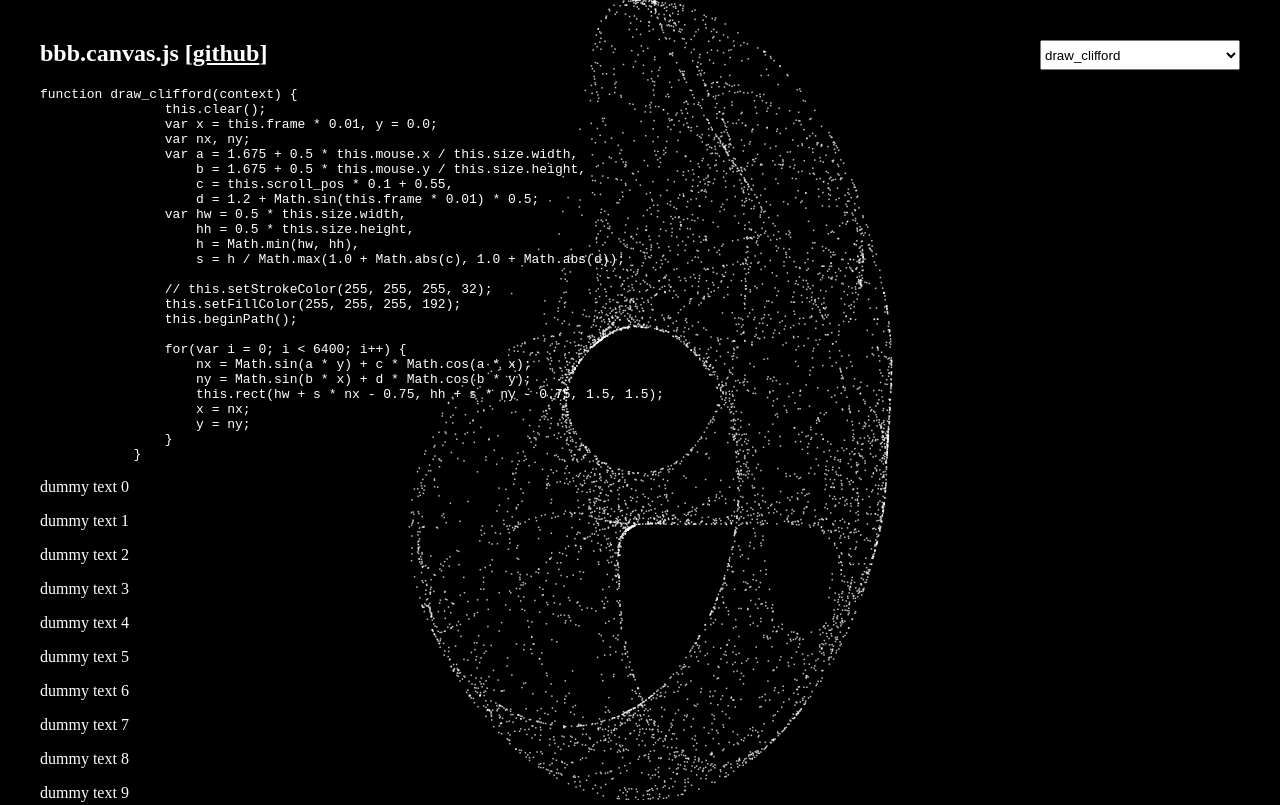
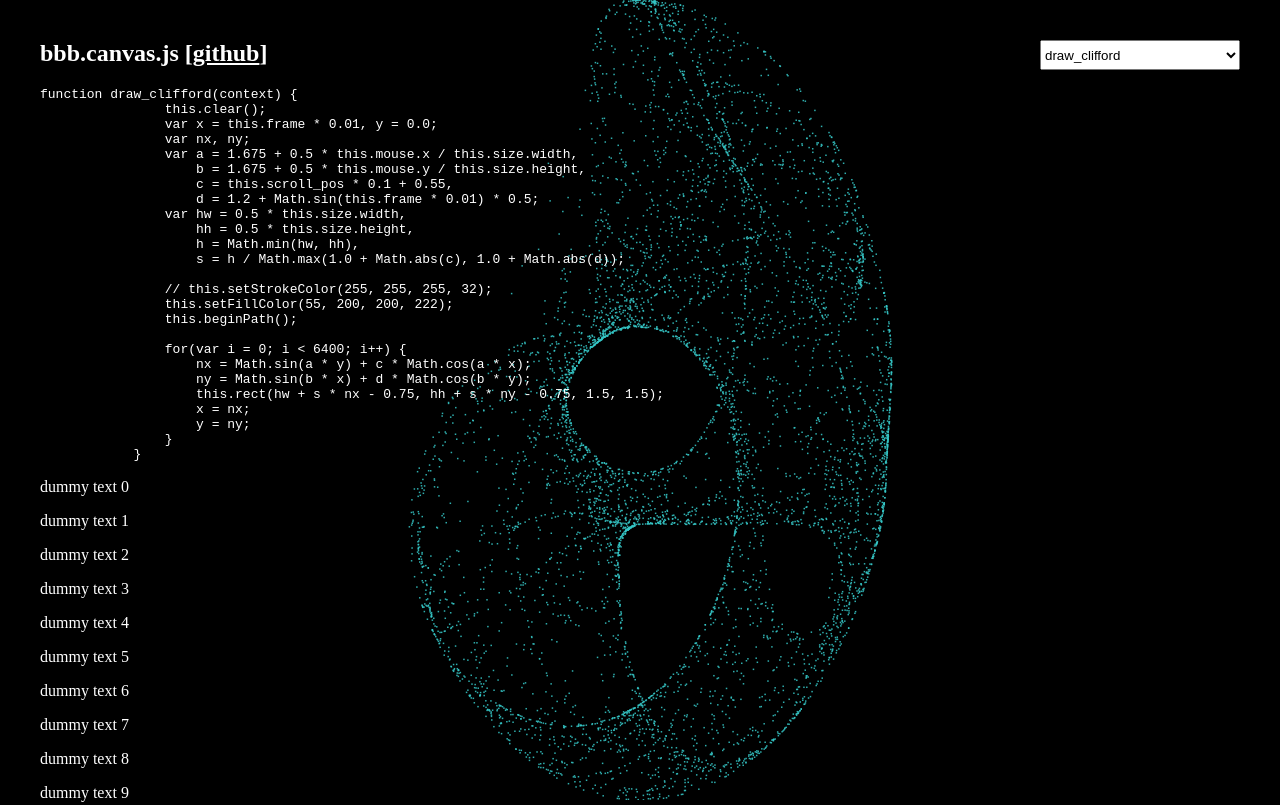
Before and after one commit to 2bbb/bbb-canvas-js, a plain HTML site: page index.html in a window 1280 px wide. Shown: the top 805 px of the page. Drawn offline with Linux system fonts and the light colour scheme; animation ran at ten frames a second.

Commit message:
update color

```diff
--- a/index.html
+++ b/index.html
@@ -307,7 +307,7 @@
                     s = h / Math.max(1.0 + Math.abs(c), 1.0 + Math.abs(d));
 
                 // this.setStrokeColor(255, 255, 255, 32);
-                this.setFillColor(255, 255, 255, 192);
+                this.setFillColor(55, 200, 200, 222);
                 this.beginPath();
 
                 for(var i = 0; i < 6400; i++) {
```
